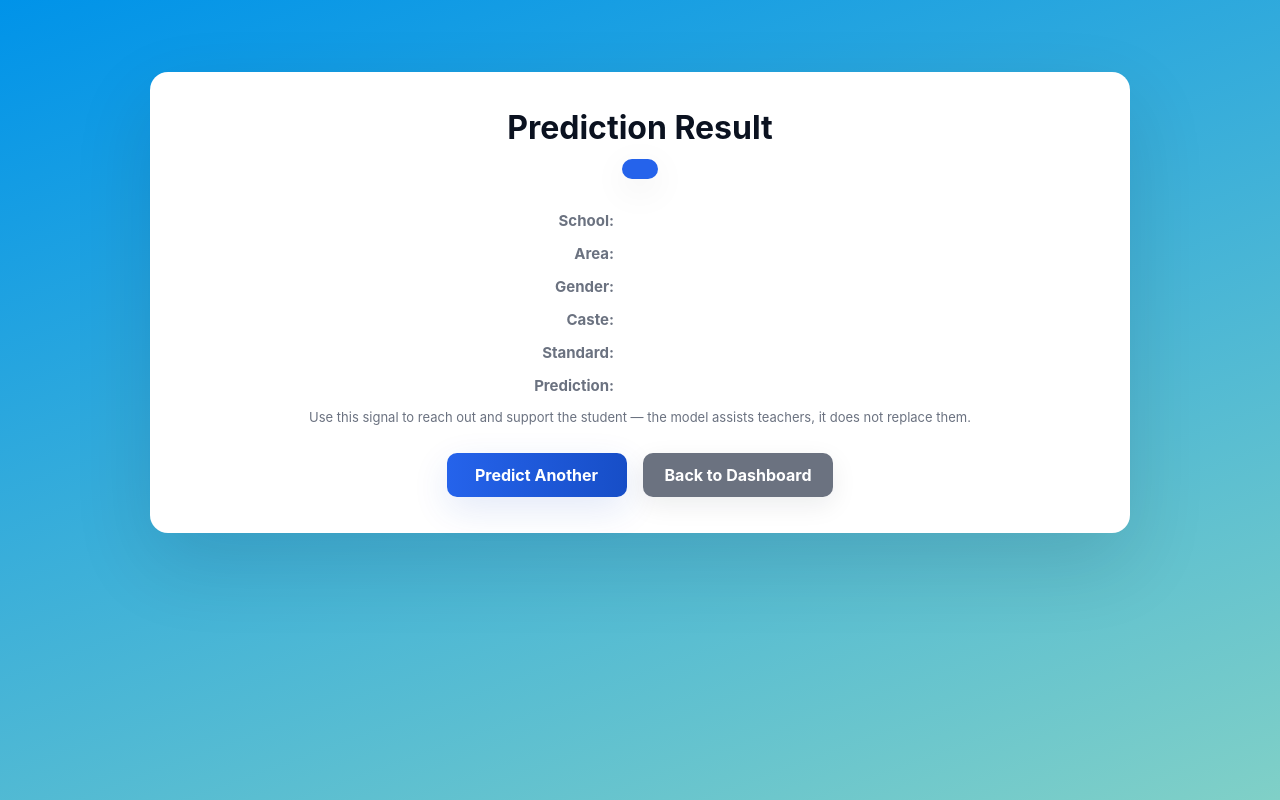
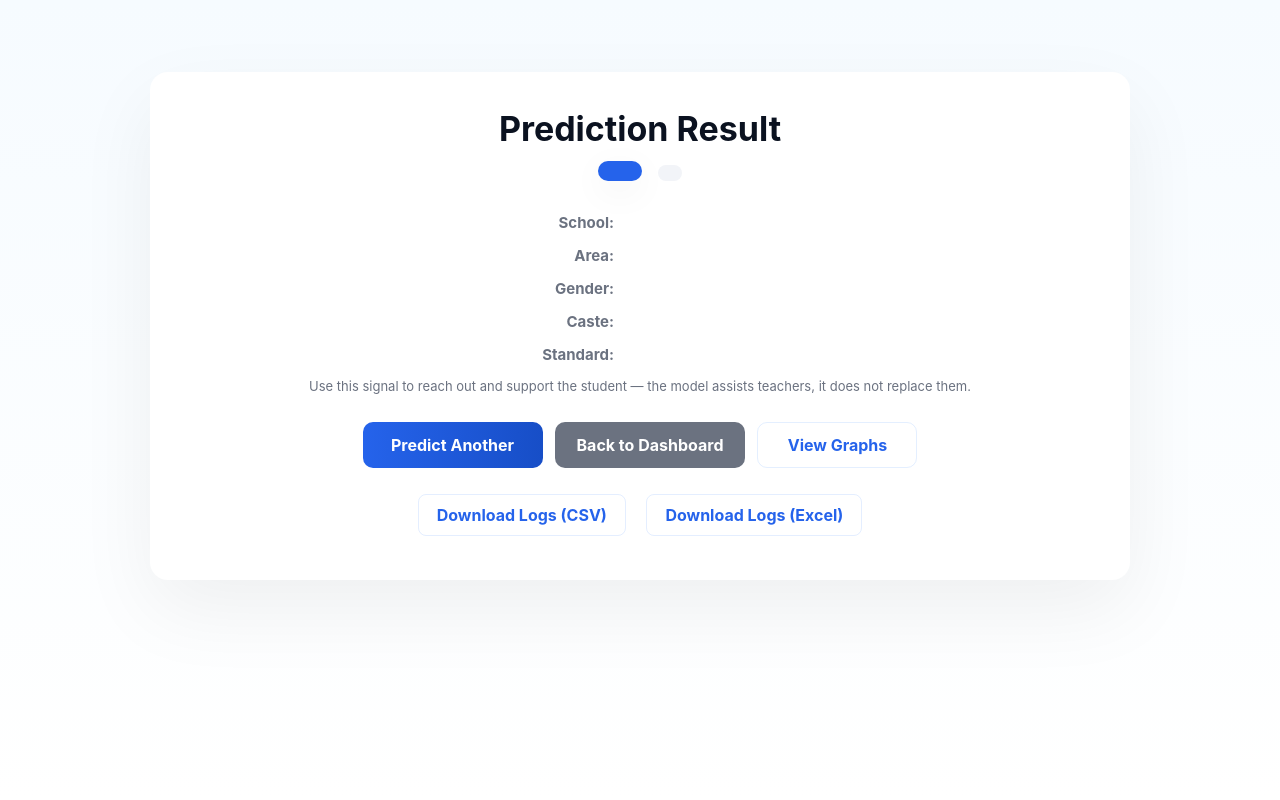
Before and after one commit to Cse140project/CSE_140, a Flask app: template templates/result.html in a window 1280 px wide. Run offline with Flask 3, Linux system fonts and the light colour scheme; the template is opened without the code that fills it, so the values that code supplies are empty.

Commit message:
Update result.html

```diff
--- a/templates/result.html
+++ b/templates/result.html
@@ -6,9 +6,7 @@
   <title>Prediction Result</title>
   <style>
     :root{
-      --bg-1: #0093E9;
-      --bg-2: #80D0C7;
-      --card-radius: 18px;
+      --bg-1: #ffffff;
       --card-pad: 36px;
       --muted: #6b7280;
       --text-dark: #0b1220;
@@ -17,12 +15,11 @@
       --red: #ef4444;
       --max-width: 980px;
     }
-
     *{box-sizing:border-box}
     html,body{height:100%;margin:0}
     body{
       font-family: Inter, system-ui, -apple-system, "Segoe UI", Roboto, Arial, sans-serif;
-      background: linear-gradient(160deg, var(--bg-1) 0%, var(--bg-2) 100%);
+      background: linear-gradient(180deg, #f6fbff 0%, #ffffff 100%);
       -webkit-font-smoothing:antialiased;
       -moz-osx-font-smoothing:grayscale;
       color: var(--text-dark);
@@ -39,35 +36,26 @@
     }
 
     .card{
-      background: #ffffff;
-      border-radius: var(--card-radius);
+      background: #fff;
+      border-radius: 18px;
       padding: var(--card-pad);
-      box-shadow: 0 30px 80px rgba(2,6,23,0.12);
+      box-shadow: 0 30px 80px rgba(2,6,23,0.06);
+      text-align:center;
     }
 
-    .header {
-      text-align:center;
-      margin-bottom: 10px;
-    }
-    .header h1 {
-      margin:0;
-      font-size:32px;
-      color:var(--text-dark);
-    }
+    .header h1 { margin:0; font-size:34px; color:var(--text-dark); }
 
-    /* status badge */
     .status {
       display:inline-block;
       margin-top:12px;
-      padding:10px 18px;
+      padding:10px 22px;
       border-radius:999px;
       font-weight:700;
       font-size:18px;
       color: #fff;
-      box-shadow: 0 10px 36px rgba(2,6,23,0.08);
+      box-shadow: 0 10px 36px rgba(2,6,23,0.06);
     }
 
-    /* details grid */
     .details {
       margin: 28px auto 6px;
       width:100%;
@@ -77,24 +65,12 @@
       gap:14px 36px;
       align-items:center;
     }
-    .label {
-      text-align:right;
-      color:var(--muted);
-      font-weight:700;
-      padding-right:8px;
-      font-size:15px;
-    }
-    .value {
-      text-align:left;
-      color:var(--text-dark);
-      font-weight:700;
-      font-size:18px;
-    }
+    .label { text-align:right; color:var(--muted); font-weight:700; padding-right:8px; font-size:15px; }
+    .value { text-align:left; color:var(--text-dark); font-weight:700; font-size:18px; }
 
-    /* buttons */
     .actions {
       display:flex;
-      gap:16px;
+      gap:12px;
       justify-content:center;
       margin-top:28px;
       flex-wrap:wrap;
@@ -112,28 +88,13 @@
       align-items:center;
       justify-content:center;
     }
-    .btn-primary{
-      background: linear-gradient(90deg,var(--blue), #174ec7);
-      color: #fff;
-      box-shadow: 0 12px 36px rgba(23,78,199,0.12);
-    }
-    .btn-neutral{
-      background: #6b7280;
-      color: #fff;
-      box-shadow: 0 8px 26px rgba(11,24,40,0.08);
-    }
+    .btn-primary{ background: linear-gradient(90deg,var(--blue), #174ec7); color:#fff; }
+    .btn-neutral{ background:#6b7280; color:#fff; }
 
-    .meta {
-      text-align:center;
-      color:var(--muted);
-      margin-top:14px;
-      font-size:13px;
-    }
+    .meta { text-align:center; color:var(--muted); margin-top:14px; font-size:13px; }
 
-    /* responsive for small screens */
     @media (max-width:720px){
       .card { padding:24px; border-radius:14px; }
-      .header h1 { font-size:22px; }
       .details { grid-template-columns: 1fr; text-align:center; }
       .label { text-align:center; padding-right:0; font-size:14px; color:var(--muted); }
       .value { text-align:center; font-size:17px; }
@@ -148,8 +109,6 @@
       <header class="header">
         <h1 id="resultTitle">Prediction Result</h1>
 
-        <!-- Use prediction text to choose badge color. If prediction outputs 'Likely to Dropout' or 'Dropout' use red etc.
-             We check typical strings; adjust if your {{ prediction }} differs. -->
         {% set ptext = (prediction|string).lower() %}
         {% if 'dropout' in ptext or 'likely' in ptext or 'yes' in ptext or '1' in ptext %}
           <div class="status" style="background: var(--red);"> {{ prediction }} </div>
@@ -158,9 +117,12 @@
         {% else %}
           <div class="status" style="background: var(--blue);"> {{ prediction }} </div>
         {% endif %}
+
+        <div style="display:inline-block;margin-left:12px;background:#f2f4f8;padding:8px 12px;border-radius:12px;color:#222;font-weight:700;">
+
+        </div>
       </header>
 
-      <!-- details: show labels and values -->
       <section class="details" aria-labelledby="detailsHeading">
         <div class="label">School:</div>
         <div class="value">{{ school }}</div>
@@ -177,8 +139,6 @@
         <div class="label">Standard:</div>
         <div class="value">{{ standard }}</div>
 
-        <div class="label">Prediction:</div>
-        <div class="value">{{ prediction }}</div>
       </section>
 
       <p class="meta">Use this signal to reach out and support the student — the model assists teachers, it does not replace them.</p>
@@ -186,7 +146,14 @@
       <nav class="actions" aria-label="Result actions">
         <a class="btn btn-primary" href="/predict_pages">Predict Another</a>
         <a class="btn btn-neutral" href="/dashboard">Back to Dashboard</a>
+        <a class="btn" href="/graphs_pages" style="background:transparent;border:1px solid rgba(33, 120, 255, 0.12);color:#2563eb;min-width:160px">View Graphs</a>
+        <!-- View History removed per your request -->
       </nav>
+
+      <div style="margin-top:18px;text-align:center">
+        <a style="display:inline-block;margin:8px;padding:10px 18px;border-radius:8px;border:1px solid rgba(37,117,252,0.12);text-decoration:none;color:#2563eb;font-weight:700" href="/download_logs/csv">Download Logs (CSV)</a>
+        <a style="display:inline-block;margin:8px;padding:10px 18px;border-radius:8px;border:1px solid rgba(37,117,252,0.12);text-decoration:none;color:#2563eb;font-weight:700" href="/download_logs/xlsx">Download Logs (Excel)</a>
+      </div>
     </article>
   </div>
 </body>
```
